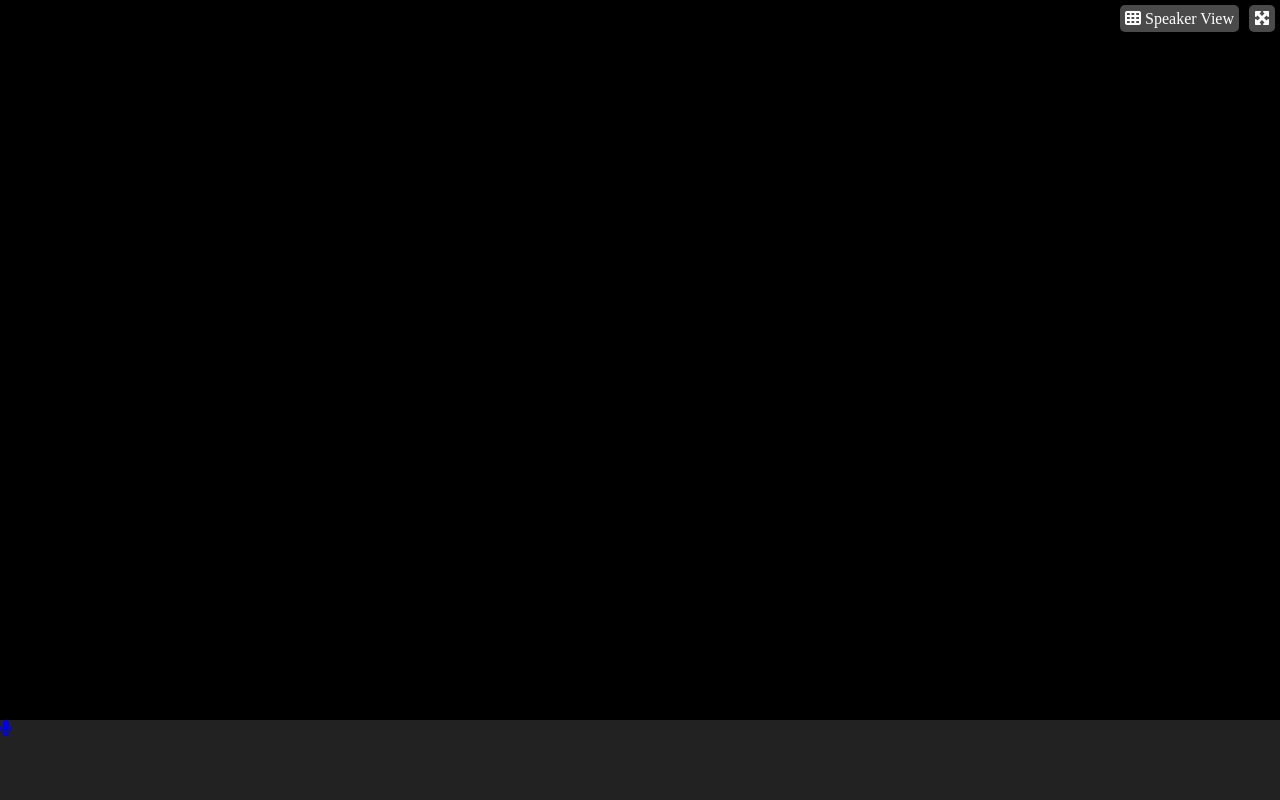
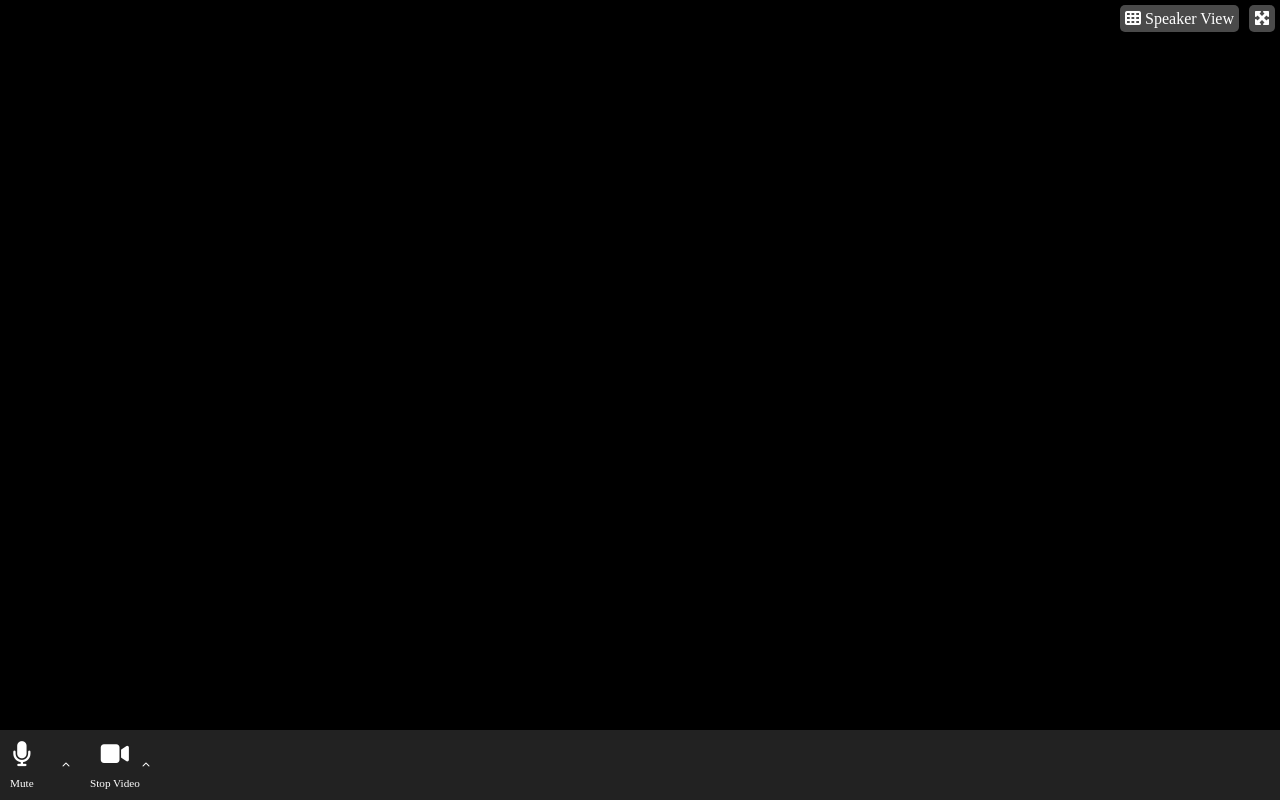
Before and after one commit to MassimoAzzini/html-css-zoom, a plain HTML site: page index.html in a window 1280 px wide. Drawn offline with Linux system fonts and the light colour scheme.

Commit message:
[init]: footer

```diff
--- a/css/style.css
+++ b/css/style.css
@@ -8,17 +8,18 @@ body {
 }
 
 header {
-  height: 80px;
+  height: 70px;
   justify-content: right;
 }
 
 main {
-  height: calc(100vh - 160px);
+  height: calc(100vh - 140px);
 }
 
 footer {
-  height: 80px;
+  height: 70px;
   background-color: #222222;
+  align-items: center;
 }
 
 .d-flex {
@@ -29,7 +30,8 @@ footer {
   position: relative;
 }
 
-header ul {
+header ul,
+footer ul {
   list-style: none;
 }
 
@@ -37,11 +39,45 @@ header nav {
   margin-top: 10px;
 }
 
+header a,
+footer a {
+  text-decoration: none;
+  color: white;
+}
+
 header a {
-  text-decoration: none;
   background-color: #4a4a4a;
-  color: white;
   margin: 0 5px;
   padding: 5px;
   border-radius: 5px;
 }
+
+
+/* FOOTER */
+
+footer nav{
+
+}
+
+footer a{
+  justify-content: space-between;
+  align-items: center;
+  display: inline-block;
+  text-align: center;
+  width: 60px;
+  margin: 0 10px;
+}
+
+.icon-big {
+  font-size: 25px;
+}
+
+span.description {
+  display: block;
+  font-size: .7rem;
+  margin-top: 10px;
+}
+
+footer .fa-chevron-up{
+  font-size: .5rem;
+}
--- a/index.html
+++ b/index.html
@@ -24,15 +24,29 @@
   <main>
 
   </main>
-  <footer>
+  <footer class="d-flex">
     <nav>
-      <ul>
-        <li><a href="#"><i class="fa-solid fa-microphone"></i></a></li>
-        <li><a href="#"></a></li>
+      <ul class="d-flex">
+        <li>
+          <a class="d-flex" href="#">
+            <div class="box-icone">
+              <i class="fa-solid fa-microphone icon-big"></i>
+              <span class="description">Mute</span>
+            </div>
+            <i class="fa-solid fa-chevron-up"></i>
+          </a>
+        </li>
+        <li>
+          <a class="d-flex" href="#">
+            <div>
+              <i class="fa-solid fa-video icon-big"></i>
+              <span class="description">Stop Video</span>
+            </div>
+            <i class="fa-solid fa-chevron-up"></i>
+          </a>
+        </li>
       </ul>
     </nav>
-    <!-- <i class="fa-solid fa-chevron-up"></i> freccia su -->
-    <!-- <i class="fa-solid fa-video"></i> video -->
     <!-- <i class="fa-solid fa-chevron-up"></i> freccia su -->
 
 
```
